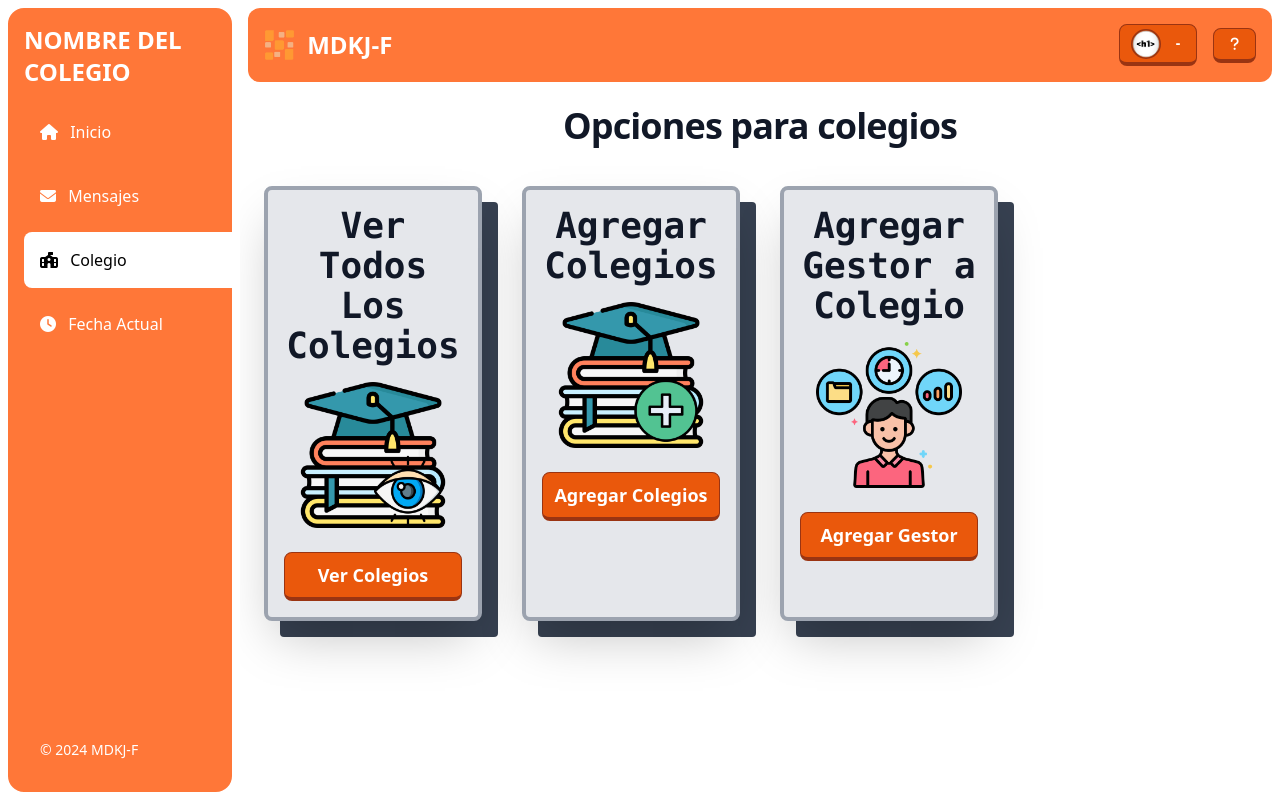
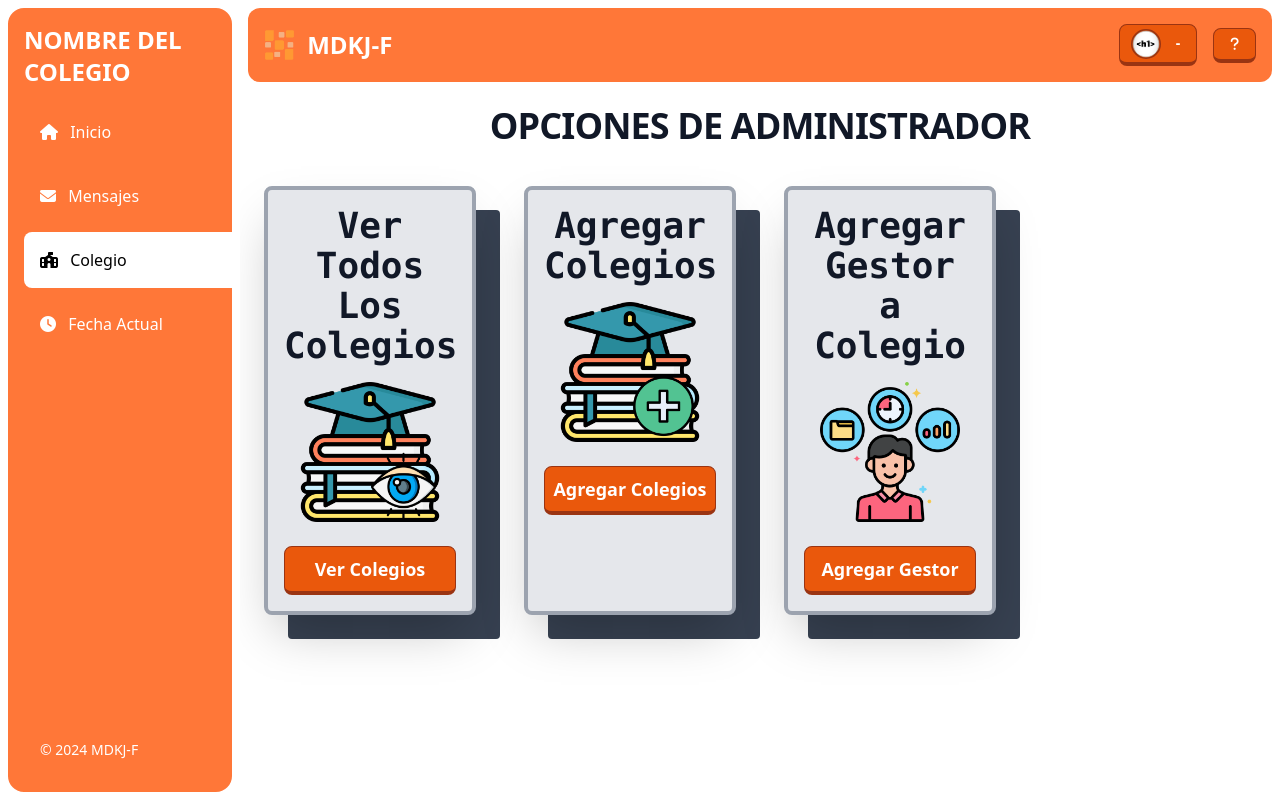
Before and after one commit to titooDiaz/PANEL-PARA-COLEGIOS, a Django app: page /users/colegios/ in a window 1280 px wide. Run offline with Django 4.2, Linux system fonts and the light colour scheme; some libraries are stand-ins or nearby versions.

Commit message:
change the margin of cards

```diff
--- a/colegio/templates/colegios/Opciones.html
+++ b/colegio/templates/colegios/Opciones.html
@@ -9,13 +9,13 @@
 {% load static %}
 
 <div class="mx-auto max-w-screen-sm text-center">
-    <h2 class="lg:py-2  text-4xl tracking-tight font-bold text-gray-900 mb-8 zoom-4">Opciones para colegios</h2>
+    <h2 class="lg:py-2  text-4xl tracking-tight font-bold text-gray-900 mb-8 zoom-4">OPCIONES DE ADMINISTRADOR</h2>
 </div>
 
-<div class="grid gap-10 mb-6 lg:mb-4 md:grid-cols-3 lg:grid-cols-4">
+<div class="grid gap-12 mb-6 lg:mb-4 md:grid-cols-3 lg:grid-cols-4">
 
     <div class="relative">
-        <span class="absolute top-0 left-0 mt-4 ml-4 h-full w-full rounded bg-gray-700 "></span>
+        <span class="absolute top-0 left-0 mt-6 ml-6 h-full w-full rounded bg-gray-700 "></span>
         <div class="relative h-full w-full items-center bg-gray-200 border-4 border-gray-400 rounded-lg p-4 shadow-2xl duration-300 ease-in-out">
             <div class="block w-full">
                 <h5 class="font-mono font-bold text-gray-900 text-4xl text-center">Ver Todos Los Colegios</h5>
@@ -29,7 +29,7 @@
 
 
     <div class="relative">
-        <span class="absolute top-0 left-0 mt-4 ml-4 h-full w-full rounded bg-gray-700 "></span>
+        <span class="absolute top-0 left-0 mt-6 ml-6 h-full w-full rounded bg-gray-700 "></span>
         <div class="relative h-full w-full items-center bg-gray-200 border-4 border-gray-400 rounded-lg p-4 shadow-2xl duration-300 ease-in-out">
             <div class="block w-full">
                 <h5 class="font-mono font-bold text-gray-900 text-4xl text-center">Agregar Colegios</h5>
@@ -42,7 +42,7 @@
     </div>
 
     <div class="relative">
-        <span class="absolute top-0 left-0 mt-4 ml-4 h-full w-full rounded bg-gray-700 "></span>
+        <span class="absolute top-0 left-0 mt-6 ml-6 h-full w-full rounded bg-gray-700 "></span>
         <div class="relative h-full w-full items-center bg-gray-200 border-4 border-gray-400 rounded-lg p-4 shadow-2xl duration-300 ease-in-out">
             <div class="block w-full">
                 <h5 class="font-mono font-bold text-gray-900 text-4xl text-center">Agregar Gestor a Colegio</h5>
```
Also changed, not shown: colegio/templates/colegios/VerColegios.html (+4 -4 lines).
